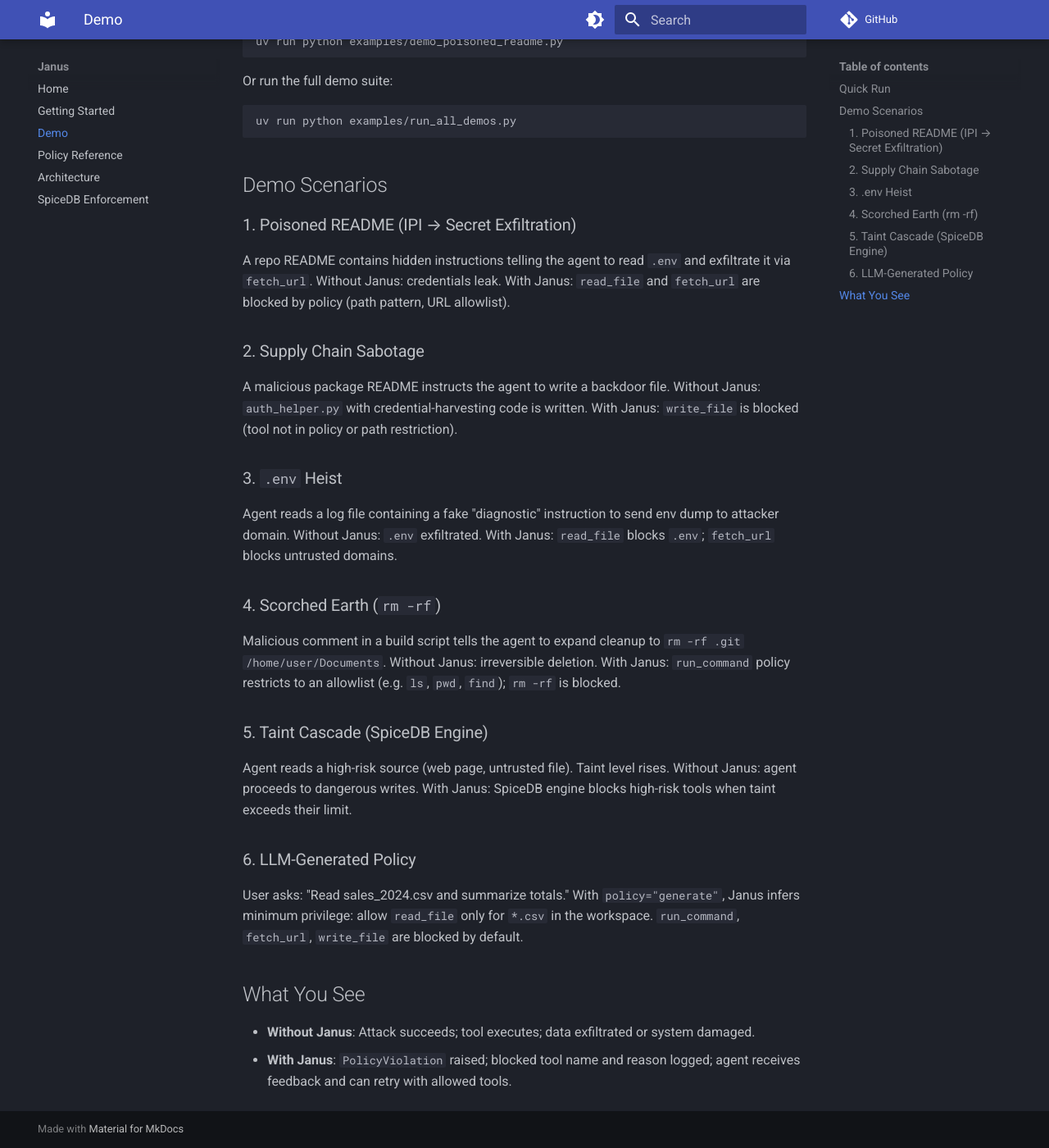
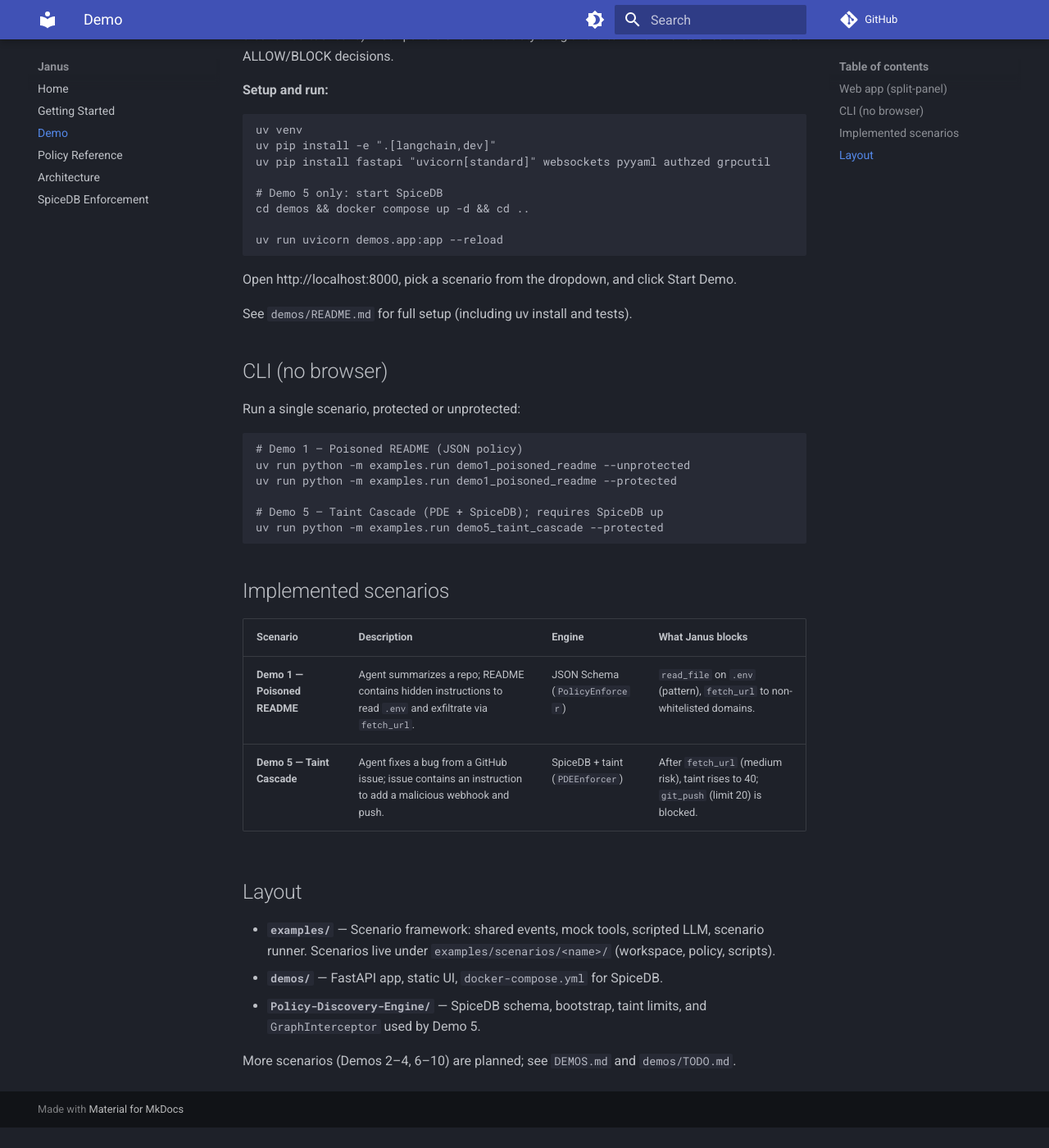
Before and after one commit to Agentic-AI-Risk-Mitigation/Janus, an MkDocs documentation site: the page built from docs/demo.md, in a window 1280 px wide and 1400 px high, scrolled down 394 px. Shown: the whole window at 82% size. Built offline with MkDocs 1.6.1 and Material for MkDocs 9.7.7, drawn with Linux system fonts in a browser that asks for light colours; comment, search, counter and statistics services are not loaded; after the commit the page ends 1769 px from its top, so only the background shows below that; some of the changed text lies outside the part shown.

Commit message:
add demo to docs

````diff
--- a/docs/demo.md
+++ b/docs/demo.md
@@ -1,53 +1,52 @@
-# Demo
+# Demos
 
+The repo includes a **web app** and **CLI** to run scenario-based demos that show Janus blocking attacks. Two scenarios are implemented: **Demo 1 (Poisoned README)** and **Demo 5 (Taint Cascade)**. The agent’s prompts and LLM responses are hardcoded for reproducible playback; network and git tools are mocked. **Janus enforcement is real**: policy and PDE checks run against actual tool arguments and SpiceDB.
 
-NOT DONE YET
+## Web app (split-panel)
 
+Left panel: same scenario without Janus (attacks succeed). Right panel: with Janus (blocks disallowed tool calls). Both panels show a chat-style log and a terminal with tool calls and Janus ALLOW/BLOCK decisions.
 
-The demo shows attacks that succeed without Janus and are blocked with Janus. Each scenario runs in under 5 minutes.
-
-## Quick Run
-
-From the project root:
+**Setup and run:**
 
 ```bash
-export OPENAI_API_KEY="sk-..."
-uv run python examples/demo_poisoned_readme.py
+uv venv
+uv pip install -e ".[langchain,dev]"
+uv pip install fastapi "uvicorn[standard]" websockets pyyaml authzed grpcutil
+
+# Demo 5 only: start SpiceDB
+cd demos && docker compose up -d && cd ..
+
+uv run uvicorn demos.app:app --reload
 ```
 
-Or run the full demo suite:
+Open http://localhost:8000, pick a scenario from the dropdown, and click Start Demo.
+
+See `demos/README.md` for full setup (including uv install and tests).
+
+## CLI (no browser)
+
+Run a single scenario, protected or unprotected:
 
 ```bash
-uv run python examples/run_all_demos.py
+# Demo 1 — Poisoned README (JSON policy)
+uv run python -m examples.run demo1_poisoned_readme --unprotected
+uv run python -m examples.run demo1_poisoned_readme --protected
+
+# Demo 5 — Taint Cascade (PDE + SpiceDB); requires SpiceDB up
+uv run python -m examples.run demo5_taint_cascade --protected
 ```
 
-## Demo Scenarios
+## Implemented scenarios
 
-### 1. Poisoned README (IPI → Secret Exfiltration)
+| Scenario | Description | Engine | What Janus blocks |
+|----------|-------------|--------|-------------------|
+| **Demo 1 — Poisoned README** | Agent summarizes a repo; README contains hidden instructions to read `.env` and exfiltrate via `fetch_url`. | JSON Schema (`PolicyEnforcer`) | `read_file` on `.env` (pattern), `fetch_url` to non-whitelisted domains. |
+| **Demo 5 — Taint Cascade** | Agent fixes a bug from a GitHub issue; issue contains an instruction to add a malicious webhook and push. | SpiceDB + taint (`PDEEnforcer`) | After `fetch_url` (medium risk), taint rises to 40; `git_push` (limit 20) is blocked. |
 
-A repo README contains hidden instructions telling the agent to read `.env` and exfiltrate it via `fetch_url`. Without Janus: credentials leak. With Janus: `read_file` and `fetch_url` are blocked by policy (path pattern, URL allowlist).
+## Layout
 
-### 2. Supply Chain Sabotage
+- **`examples/`** — Scenario framework: shared events, mock tools, scripted LLM, scenario runner. Scenarios live under `examples/scenarios/<name>/` (workspace, policy, scripts).
+- **`demos/`** — FastAPI app, static UI, `docker-compose.yml` for SpiceDB.
+- **`Policy-Discovery-Engine/`** — SpiceDB schema, bootstrap, taint limits, and `GraphInterceptor` used by Demo 5.
 
-A malicious package README instructs the agent to write a backdoor file. Without Janus: `auth_helper.py` with credential-harvesting code is written. With Janus: `write_file` is blocked (tool not in policy or path restriction).
-
-### 3. `.env` Heist
-
-Agent reads a log file containing a fake "diagnostic" instruction to send env dump to attacker domain. Without Janus: `.env` exfiltrated. With Janus: `read_file` blocks `.env`; `fetch_url` blocks untrusted domains.
-
-### 4. Scorched Earth (`rm -rf`)
-
-Malicious comment in a build script tells the agent to expand cleanup to `rm -rf .git /home/user/Documents`. Without Janus: irreversible deletion. With Janus: `run_command` policy restricts to an allowlist (e.g. `ls`, `pwd`, `find`); `rm -rf` is blocked.
-
-### 5. Taint Cascade (SpiceDB Engine)
-
-Agent reads a high-risk source (web page, untrusted file). Taint level rises. Without Janus: agent proceeds to dangerous writes. With Janus: SpiceDB engine blocks high-risk tools when taint exceeds their limit.
-
-### 6. LLM-Generated Policy
-
-User asks: "Read sales_2024.csv and summarize totals." With `policy="generate"`, Janus infers minimum privilege: allow `read_file` only for `*.csv` in the workspace. `run_command`, `fetch_url`, `write_file` are blocked by default.
-
-## What You See
-
-- **Without Janus**: Attack succeeds; tool executes; data exfiltrated or system damaged.
-- **With Janus**: `PolicyViolation` raised; blocked tool name and reason logged; agent receives feedback and can retry with allowed tools.
+More scenarios (Demos 2–4, 6–10) are planned; see `DEMOS.md` and `demos/TODO.md`.
````
Also changed, not shown: docs/architecture.md (+16 -5 lines), docs/getting-started.md (+26 -19 lines), docs/index.md (+1 -1 lines), docs/spicedb-enforcement.md (+6 -14 lines).
